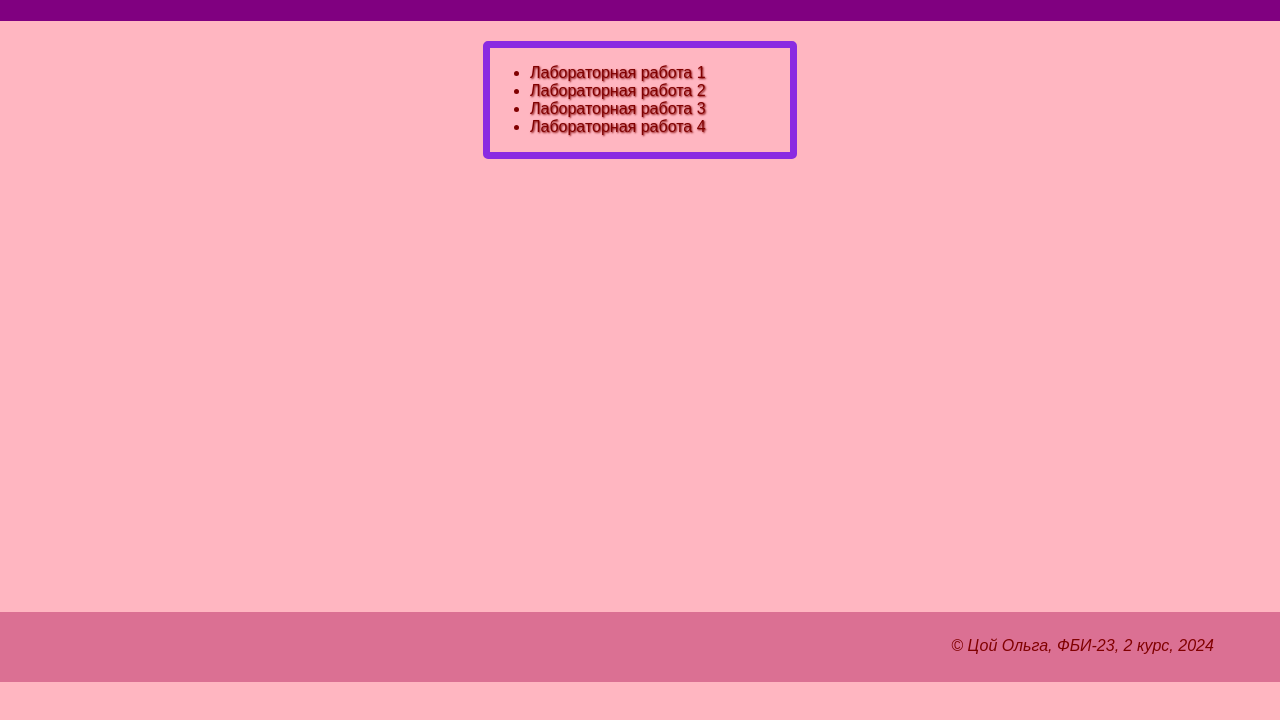
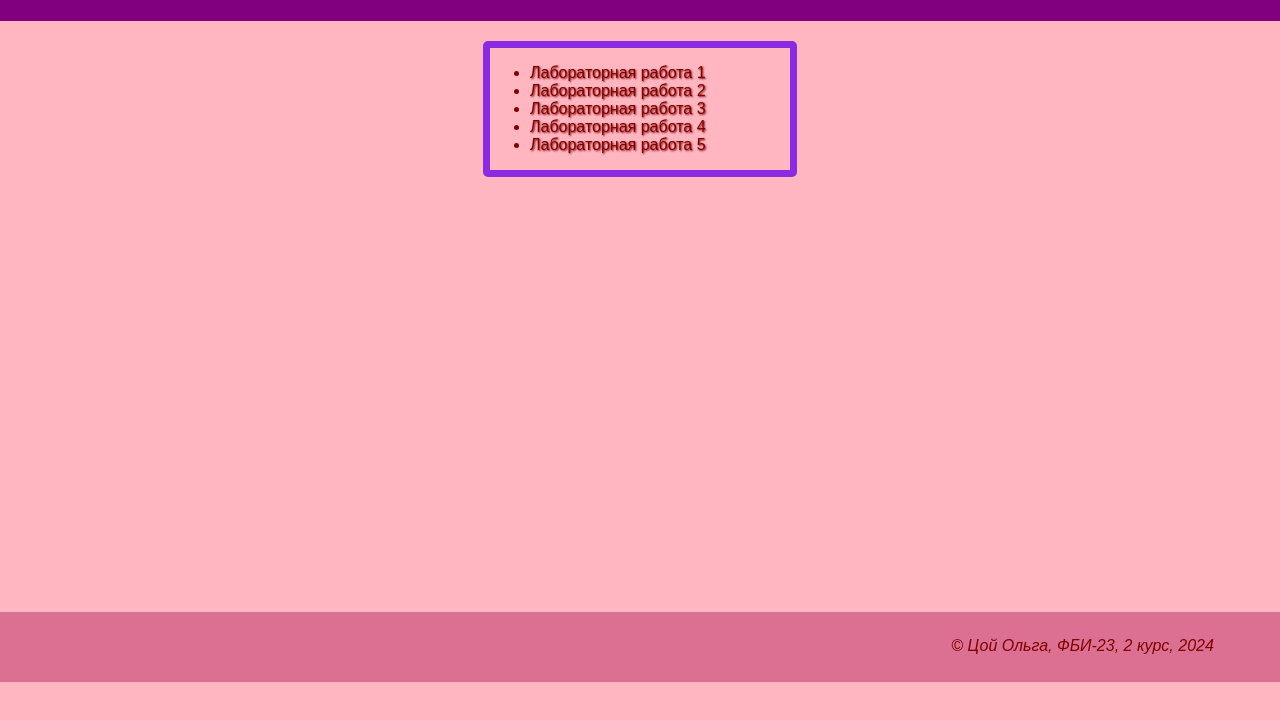
Before and after one commit to Olga120719/web-front-labs, a plain HTML site: page index.html in a window 1280 px wide. Shown: the part 118-838 px from the top of the page. Drawn offline with Linux system fonts and the light colour scheme.

Commit message:
Заготовка 5 лабораторной

```diff
--- a/index.html
+++ b/index.html
@@ -20,6 +20,7 @@
             <li><a href="lab2/lab2.html">Лабораторная работа 2</a></li>
             <li><a href="lab3.1/lab3.1.html">Лабораторная работа 3</a></li>
             <li><a href="lab4/lab.4.1.html">Лабораторная работа 4</a></li>
+            <li><a href="lab5/lab5.html">Лабораторная работа 5</a></li>
             </ul>
             </div>
         </main>
```
